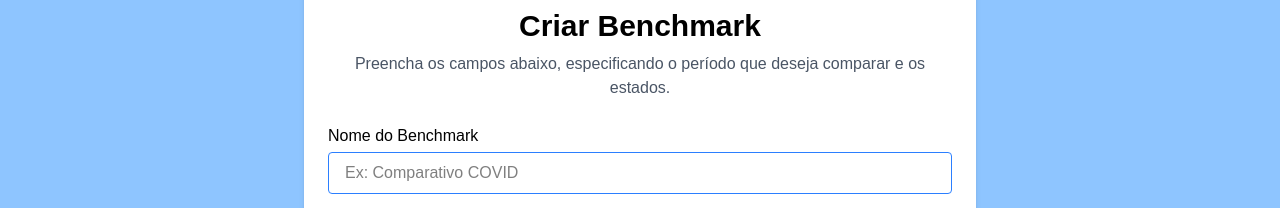
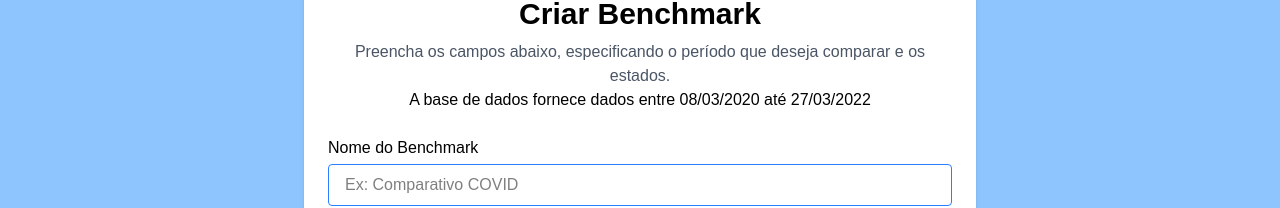
Before and after one commit to RazielZanini/Benchmark_Client, a Next.js app: page / in a window 1280 px wide. Shown: the part 246-454 px from the top of the page. Built offline with nearby package versions, Linux system fonts and the light colour scheme; no server answers.

Commit message:
Adição de informações

```diff
--- a/src/app/page.js
+++ b/src/app/page.js
@@ -59,6 +59,7 @@ export default function Home() {
             <p className="text-gray-600">
               Preencha os campos abaixo, especificando o período que deseja comparar e os estados.
             </p>
+            <p>A base de dados fornece dados entre 08/03/2020 até 27/03/2022</p>
           </div>
 
           <form className="space-y-4">
```
